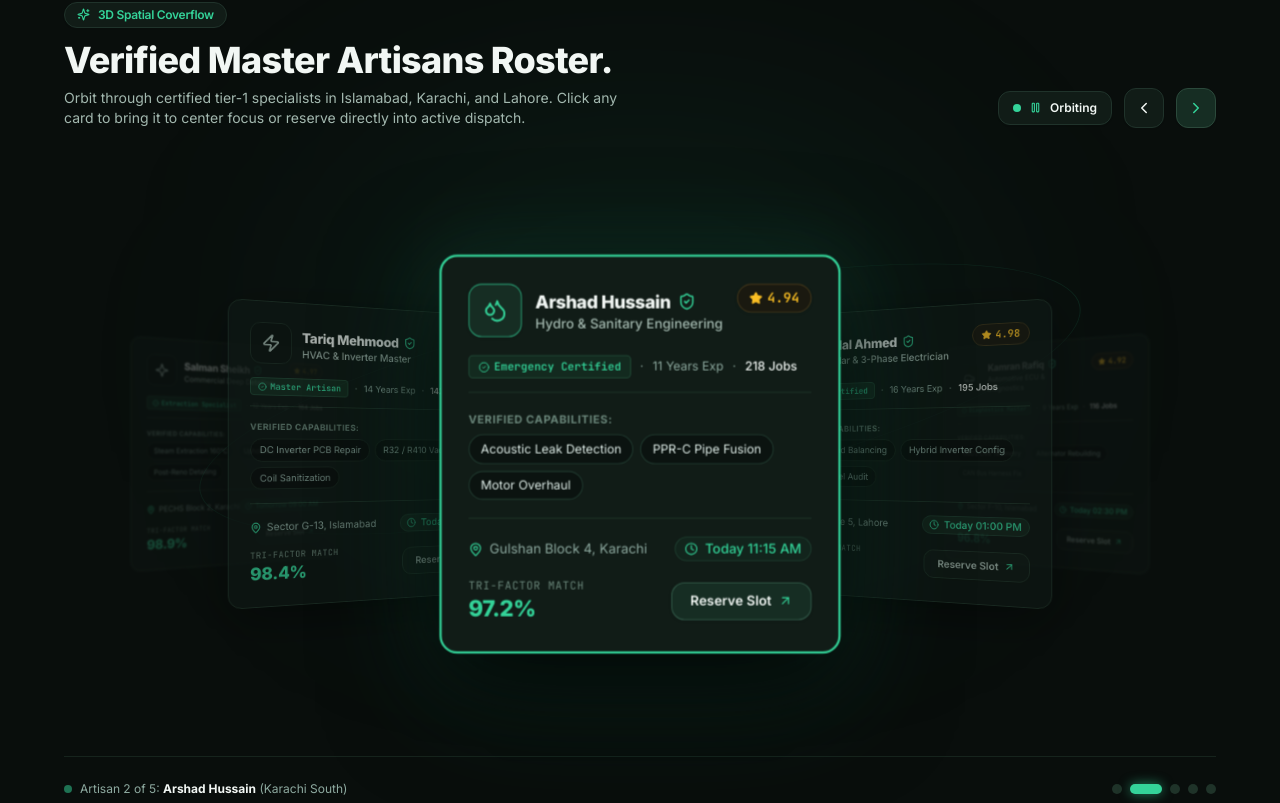
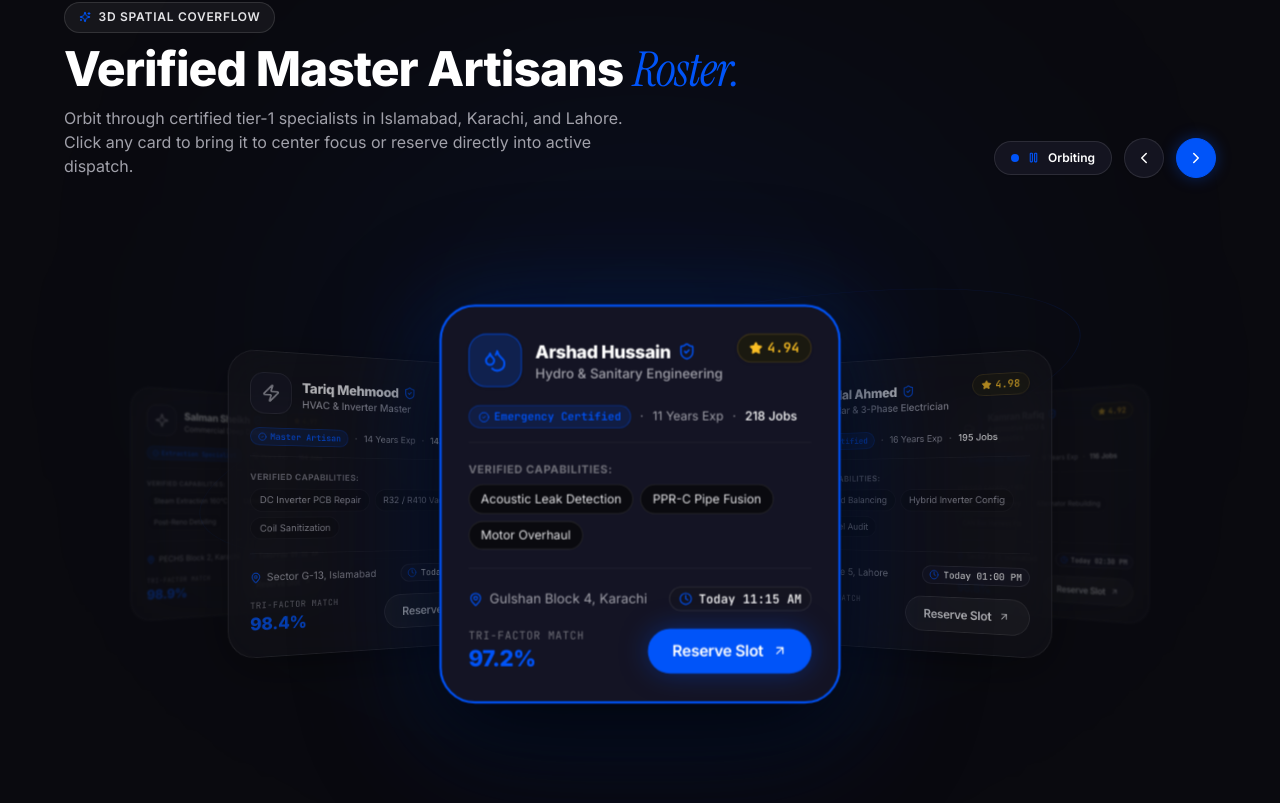
Before and after one commit to nimranaz148/ai-service-marketplace, a Next.js app in the folder admin-web/: page / in a window 1280 px wide. Shown: the part 3117-3920 px from the top of the page. Built offline with nearby package versions, Linux system fonts and the light colour scheme.

Commit message:
feat(landing): update Verified Master Artisans 3D coverflow carousel to Catalis obsidian and cobalt theme

```diff
--- a/admin-web/components/landing/SpatialCardsCanvas.tsx
+++ b/admin-web/components/landing/SpatialCardsCanvas.tsx
@@ -55,7 +55,7 @@ const ARTISANS: Artisan[] = [
     slot: "Today 10:30 AM",
     rate: "PKR 2,500+",
     score: "98.4%",
-    accent: "#34D399",
+    accent: "#0054F9",
   },
   {
     id: 1,
@@ -89,7 +89,7 @@ const ARTISANS: Artisan[] = [
     slot: "Today 01:00 PM",
     rate: "PKR 2,200+",
     score: "99.1%",
-    accent: "#FBBF24",
+    accent: "#D4A843",
   },
   {
     id: 3,
@@ -123,7 +123,7 @@ const ARTISANS: Artisan[] = [
     slot: "Tomorrow 09:00 AM",
     rate: "PKR 3,500+",
     score: "98.9%",
-    accent: "#34D399",
+    accent: "#0054F9",
   },
 ];
 
@@ -207,26 +207,29 @@ export function SpatialCardsCanvas() {
   return (
     <section
       id="roster"
-      className="relative py-24 px-4 sm:px-8 bg-[#090E0C] border-y border-[#1F3329] overflow-hidden select-none"
+      className="relative py-24 px-4 sm:px-8 bg-[#0A0A0F] border-y border-white/8 overflow-hidden select-none"
     >
-      {/* Ambient background spatial glow rings */}
+      {/* Ambient background spatial glow rings (Catalis Cobalt theme) */}
       <div className="absolute inset-0 pointer-events-none overflow-hidden">
-        <div className="absolute top-1/2 left-1/2 -translate-x-1/2 -translate-y-1/2 w-[700px] h-[500px] bg-gradient-to-b from-[#34D399]/10 via-[#10B981]/5 to-transparent blur-[120px] rounded-full" />
-        <div className="absolute top-1/2 left-1/2 -translate-x-1/2 -translate-y-1/2 w-[900px] h-[400px] border border-[#34D399]/10 rounded-[100%] pointer-events-none transform -rotate-12 scale-y-50" />
+        <div className="absolute top-1/2 left-1/2 -translate-x-1/2 -translate-y-1/2 w-[700px] h-[500px] bg-gradient-to-b from-[#0054F9]/15 via-[#0054F9]/5 to-transparent blur-[140px] rounded-full" />
+        <div className="absolute top-1/2 left-1/2 -translate-x-1/2 -translate-y-1/2 w-[900px] h-[400px] border border-[#0054F9]/10 rounded-[100%] pointer-events-none transform -rotate-12 scale-y-50" />
       </div>
 
       <div className="max-w-6xl mx-auto relative z-10">
-        {/* Header with Title & Controls */}
+        {/* Header with Title & Controls (Catalis editorial layout) */}
         <div className="flex flex-col md:flex-row md:items-end justify-between gap-6 mb-14">
           <div>
-            <div className="inline-flex items-center gap-2 px-3 py-1 rounded-full bg-[#111C17] border border-[#20332B] text-[#34D399] text-xs font-semibold font-body tracking-tight mb-3 shadow-sm">
-              <Sparkles size={13} className="text-[#34D399]" />
-              <span>3D Spatial Coverflow</span>
+            <div className="catalis-badge mb-3">
+              <Sparkles size={12} className="text-[#0054F9]" />
+              <span>3D SPATIAL COVERFLOW</span>
             </div>
-            <h2 className="font-display font-extrabold text-3xl sm:text-4xl text-[#F2F7F4] tracking-tight mb-2">
-              Verified Master Artisans Roster.
+            <h2 className="font-display font-extrabold text-3xl sm:text-5xl text-white tracking-tight leading-tight mb-3">
+              Verified Master Artisans{" "}
+              <span className="font-serif italic font-normal text-[#0054F9]">
+                Roster.
+              </span>
             </h2>
-            <p className="font-body text-sm text-[#A3B8AF] max-w-xl">
+            <p className="font-body text-sm sm:text-base text-zinc-400 max-w-xl">
               Orbit through certified tier-1 specialists in Islamabad, Karachi, and Lahore. Click any
               card to bring it to center focus or reserve directly into active dispatch.
             </p>
@@ -236,21 +239,21 @@ export function SpatialCardsCanvas() {
           <div className="flex items-center gap-3">
             <button
               onClick={() => setIsAutoPlaying((p) => !p)}
-              className="px-3.5 py-2 rounded-xl bg-[#111C17] border border-[#20332B] text-[#F2F7F4] hover:bg-[#16251F] hover:border-[#2F4C3F] transition-all shadow-sm flex items-center gap-2 text-xs font-semibold font-body active:scale-95"
+              className="px-4 py-2 rounded-full bg-[#141420] border border-white/10 text-white hover:bg-[#1A1A28] hover:border-[#0054F9]/40 transition-all shadow-sm flex items-center gap-2 text-xs font-semibold font-body active:scale-95 cursor-pointer"
               title={isAutoPlaying ? "Pause 3D rotation" : "Resume 3D rotation"}
             >
               {isAutoPlaying ? (
                 <>
                   <span className="relative flex h-2 w-2">
-                    <span className="animate-ping absolute inline-flex h-full w-full rounded-full bg-[#34D399] opacity-75"></span>
-                    <span className="relative inline-flex rounded-full h-2 w-2 bg-[#34D399]"></span>
+                    <span className="animate-ping absolute inline-flex h-full w-full rounded-full bg-[#0054F9] opacity-75"></span>
+                    <span className="relative inline-flex rounded-full h-2 w-2 bg-[#0054F9]"></span>
                   </span>
-                  <Pause size={13} className="text-[#34D399]" />
+                  <Pause size={13} className="text-[#0054F9]" />
                   <span>Orbiting</span>
                 </>
               ) : (
                 <>
-                  <Play size={13} className="text-[#A3B8AF]" />
+                  <Play size={13} className="text-zinc-400" />
                   <span>Paused</span>
                 </>
               )}
@@ -258,7 +261,7 @@ export function SpatialCardsCanvas() {
 
             <button
               onClick={prevSlide}
-              className="w-10 h-10 rounded-xl bg-[#111C17] border border-[#20332B] text-[#F2F7F4] hover:bg-[#16251F] hover:border-[#34D399]/40 flex items-center justify-center transition-all shadow-sm active:scale-90"
+              className="w-10 h-10 rounded-full bg-[#141420] border border-white/10 text-white hover:bg-[#1A1A28] hover:border-[#0054F9]/40 flex items-center justify-center transition-all shadow-sm active:scale-90 cursor-pointer"
               aria-label="Previous 3D artisan card"
             >
               <ChevronLeft size={18} />
@@ -266,7 +269,7 @@ export function SpatialCardsCanvas() {
 
             <button
               onClick={nextSlide}
-              className="w-10 h-10 rounded-xl bg-[#162D23] border border-[#2B493B] text-[#34D399] hover:bg-[#1E3B2E] hover:border-[#34D399] flex items-center justify-center transition-all shadow-sm active:scale-90"
+              className="w-10 h-10 rounded-full bg-[#0054F9] border border-[#0054F9] text-white hover:bg-[#2D40EA] flex items-center justify-center transition-all shadow-[0_0_15px_rgba(0,84,249,0.35)] active:scale-90 cursor-pointer"
               aria-label="Next 3D artisan card"
             >
               <ChevronRight size={18} />
@@ -275,7 +278,7 @@ export function SpatialCardsCanvas() {
         </div>
 
         {/* ========================================================
-            3D SPATIAL CAROUSEL STAGE
+            3D SPATIAL CAROUSEL STAGE (PRESERVED)
             ======================================================== */}
         <div
           ref={containerRef}
@@ -322,7 +325,7 @@ export function SpatialCardsCanvas() {
                 scale = 1.04;
                 opacity = 1;
                 zIndex = 30;
-                filter = "drop-shadow(0 25px 50px rgba(0,0,0,0.85)) drop-shadow(0 0 30px rgba(52,211,153,0.18))";
+                filter = "drop-shadow(0 25px 50px rgba(0,0,0,0.85)) drop-shadow(0 0 35px rgba(0,84,249,0.25))";
               } else if (isImmediateLeft) {
                 translateX = -280;
                 translateZ = -90;
@@ -372,10 +375,10 @@ export function SpatialCardsCanvas() {
                       "transform 0.65s cubic-bezier(0.22, 1, 0.36, 1), opacity 0.65s ease, filter 0.65s ease",
                     transformStyle: "preserve-3d",
                   }}
-                  className={`absolute w-[320px] sm:w-[360px] rounded-2xl p-6 flex flex-col justify-between cursor-pointer transition-colors duration-300 ${
+                  className={`absolute w-[320px] sm:w-[360px] rounded-[2rem] p-6 flex flex-col justify-between cursor-pointer transition-colors duration-300 backdrop-blur-xl ${
                     isCenter
-                      ? "bg-[#111C17] border-2 border-[#34D399] shadow-2xl"
-                      : "bg-[#0D1612] border border-[#1F3329] hover:border-[#2F4C3F] hover:opacity-90"
+                      ? "bg-[#141424] border-2 border-[#0054F9] shadow-2xl"
+                      : "bg-[#111118]/90 border border-white/10 hover:border-white/20 hover:opacity-90"
                   }`}
                 >
                   {/* Top Header */}
@@ -383,22 +386,22 @@ export function SpatialCardsCanvas() {
                     <div className="flex items-start justify-between gap-3 mb-4">
                       <div className="flex items-center gap-3">
                         <div
-                          className={`w-12 h-12 rounded-xl flex items-center justify-center font-display font-extrabold text-lg shadow-sm border transition-all ${
+                          className={`w-12 h-12 rounded-2xl flex items-center justify-center font-display font-extrabold text-lg shadow-sm border transition-all ${
                             isCenter
-                              ? "bg-[#162D23] border-[#34D399]/60 text-[#34D399]"
-                              : "bg-[#0B1310] border-[#1C2C24] text-[#A3B8AF]"
+                              ? "bg-[#0054F9]/20 border-[#0054F9]/60 text-[#0054F9]"
+                              : "bg-[#141420] border-white/10 text-zinc-400"
                           }`}
                         >
-                          <TradeIcon size={22} className={isCenter ? "text-[#34D399]" : "text-[#A3B8AF]"} />
+                          <TradeIcon size={22} className={isCenter ? "text-[#0054F9]" : "text-zinc-400"} />
                         </div>
                         <div>
                           <div className="flex items-center gap-1.5">
-                            <h3 className="font-display font-extrabold text-base text-[#F2F7F4]">
+                            <h3 className="font-display font-extrabold text-base text-white">
                               {artisan.name}
                             </h3>
-                            <ShieldCheck size={16} className="text-[#34D399]" />
+                            <ShieldCheck size={16} className="text-[#0054F9]" />
                           </div>
-                          <p className="font-body text-xs text-[#A3B8AF] font-medium">{artisan.trade}</p>
+                          <p className="font-body text-xs text-zinc-400 font-medium">{artisan.trade}</p>
                         </div>
                       </div>
 
@@ -409,20 +412,20 @@ export function SpatialCardsCanvas() {
                     </div>
 
                     {/* Verification Strip */}
-                    <div className="flex items-center gap-2 mb-4 pb-3 border-b border-[#1F3329] text-[11px] font-body text-[#8EAAA0]">
-                      <span className="px-2 py-0.5 rounded bg-[#132A1F] border border-[#214735] text-[#34D399] font-semibold font-code text-[10px] flex items-center gap-1">
+                    <div className="flex items-center gap-2 mb-4 pb-3 border-b border-white/5 text-[11px] font-body text-zinc-400">
+                      <span className="px-2 py-0.5 rounded-full bg-[#0054F9]/15 border border-[#0054F9]/30 text-[#0054F9] font-semibold font-code text-[10px] flex items-center gap-1">
                         <CheckCircle2 size={10} />
                         {artisan.badge}
                       </span>
                       <span>·</span>
                       <span>{artisan.experience}</span>
                       <span>·</span>
-                      <span className="font-medium text-[#F2F7F4]">{artisan.jobs} Jobs</span>
+                      <span className="font-medium text-white">{artisan.jobs} Jobs</span>
                     </div>
 
                     {/* Verified Capabilities */}
                     <div className="space-y-1.5 mb-4">
-                      <p className="font-body text-[10px] uppercase font-bold text-[#6B877B] tracking-wider">
+                      <p className="font-body text-[10px] uppercase font-bold text-zinc-500 tracking-wider">
                         Verified Capabilities:
                       </p>
                       <div className="flex flex-wrap gap-1.5">
@@ -431,8 +434,8 @@ export function SpatialCardsCanvas() {
                             key={sIdx}
                             className={`px-2.5 py-1 rounded-lg text-[11px] font-body transition-colors ${
                               isCenter
-                                ? "bg-[#0B1310] border border-[#20382E] text-[#E1EFEA]"
-                                : "bg-[#080D0B] border border-[#18261F] text-[#8EAAA0]"
+                                ? "bg-[#0A0A0F] border border-white/10 text-zinc-200"
+                                : "bg-[#0A0A0F]/60 border border-white/5 text-zinc-400"
                             }`}
                           >
                             {spec}
@@ -443,24 +446,24 @@ export function SpatialCardsCanvas() {
                   </div>
 
                   {/* Card Footer with Live Slot & Reservation */}
-                  <div className="pt-4 border-t border-[#1F3329]">
-                    <div className="flex items-center justify-between text-xs font-body text-[#8EAAA0] mb-3.5">
+                  <div className="pt-4 border-t border-white/5">
+                    <div className="flex items-center justify-between text-xs font-body text-zinc-400 mb-3.5">
                       <div className="flex items-center gap-1.5">
-                        <MapPin size={13} className="text-[#34D399]" />
+                        <MapPin size={13} className="text-[#0054F9]" />
                         <span>{artisan.city}</span>
                       </div>
-                      <div className="flex items-center gap-1.5 font-medium text-[#34D399] bg-[#12241C] px-2 py-0.5 rounded-md border border-[#1E3B2E]">
-                        <Clock size={12} className="text-[#34D399]" />
+                      <div className="flex items-center gap-1.5 font-medium text-white bg-[#141420] px-2 py-0.5 rounded-md border border-white/10 font-code text-[11px]">
+                        <Clock size={12} className="text-[#0054F9]" />
                         <span>{artisan.slot}</span>
                       </div>
                     </div>
 
                     <div className="flex items-center justify-between">
                       <div>
-                        <span className="font-code text-[10px] uppercase tracking-wider text-[#6B877B] block">
+                        <span className="font-code text-[10px] uppercase tracking-wider text-zinc-500 block">
                           Tri-Factor Match
                         </span>
-                        <span className="font-display font-extrabold text-xl text-[#34D399]">
+                        <span className="font-display font-extrabold text-xl text-[#0054F9]">
                           {artisan.score}
                         </span>
                       </div>
@@ -468,14 +471,14 @@ export function SpatialCardsCanvas() {
                       <Link href="/services">
                         <button
                           tabIndex={isCenter ? 0 : -1}
-                          className={`inline-flex items-center gap-1.5 px-4 py-2 rounded-xl text-xs font-semibold font-body transition-all shadow-sm active:scale-95 ${
+                          className={`catalis-btn text-xs font-display font-bold px-4 py-2 ${
                             isCenter
-                              ? "bg-[#162D23] hover:bg-[#1E3B2E] border border-[#2F5444] text-[#F2F7F4] shadow-[0_0_15px_rgba(52,211,153,0.15)]"
-                              : "bg-[#101A15] hover:bg-[#16251F] border border-[#1F3329] text-[#A3B8AF]"
+                              ? "catalis-btn-primary shadow-[0_0_15px_rgba(0,84,249,0.35)]"
+                              : "catalis-btn-secondary"
                           }`}
                         >
                           <span>Reserve Slot</span>
-                          <ArrowUpRight size={13} className="text-[#34D399]" />
+                          <ArrowUpRight size={13} />
                         </button>
                       </Link>
                     </div>
@@ -487,12 +490,12 @@ export function SpatialCardsCanvas() {
         </div>
 
         {/* Carousel Pagination Dots & Metro Status Bar */}
-        <div className="flex flex-col sm:flex-row items-center justify-between gap-4 mt-8 pt-6 border-t border-[#1F3329]/60">
-          <div className="flex items-center gap-2 text-xs font-body text-[#8EAAA0]">
-            <span className="w-2 h-2 rounded-full bg-[#34D399] animate-pulse" />
+        <div className="flex flex-col sm:flex-row items-center justify-between gap-4 mt-8 pt-6 border-t border-white/8">
+          <div className="flex items-center gap-2 text-xs font-body text-zinc-400">
+            <span className="w-2 h-2 rounded-full bg-emerald-400 animate-pulse" />
             <span>
               Artisan {activeIndex + 1} of {total}:{" "}
-              <strong className="text-[#F2F7F4]">{ARTISANS[activeIndex].name}</strong> (
+              <strong className="text-white">{ARTISANS[activeIndex].name}</strong> (
               {ARTISANS[activeIndex].metro})
             </span>
           </div>
@@ -502,10 +505,10 @@ export function SpatialCardsCanvas() {
               <button
                 key={artisan.id}
                 onClick={() => setActiveIndex(idx)}
-                className={`h-2.5 rounded-full transition-all duration-300 ${
+                className={`h-2.5 rounded-full transition-all duration-300 cursor-pointer ${
                   activeIndex === idx
-                    ? "w-8 bg-[#34D399] shadow-[0_0_12px_rgba(52,211,153,0.6)]"
-                    : "w-2.5 bg-[#1F3329] hover:bg-[#2B493B]"
+                    ? "w-8 bg-[#0054F9] shadow-[0_0_12px_rgba(0,84,249,0.6)]"
+                    : "w-2.5 bg-white/10 hover:bg-white/20"
                 }`}
                 aria-label={`Jump to ${artisan.name} (${artisan.trade})`}
                 title={`${artisan.name} · ${artisan.trade}`}
```
